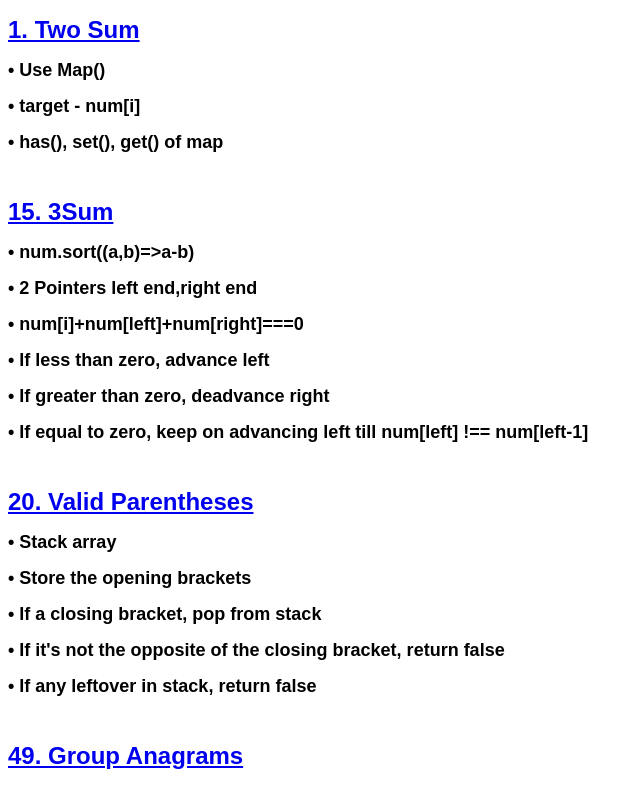
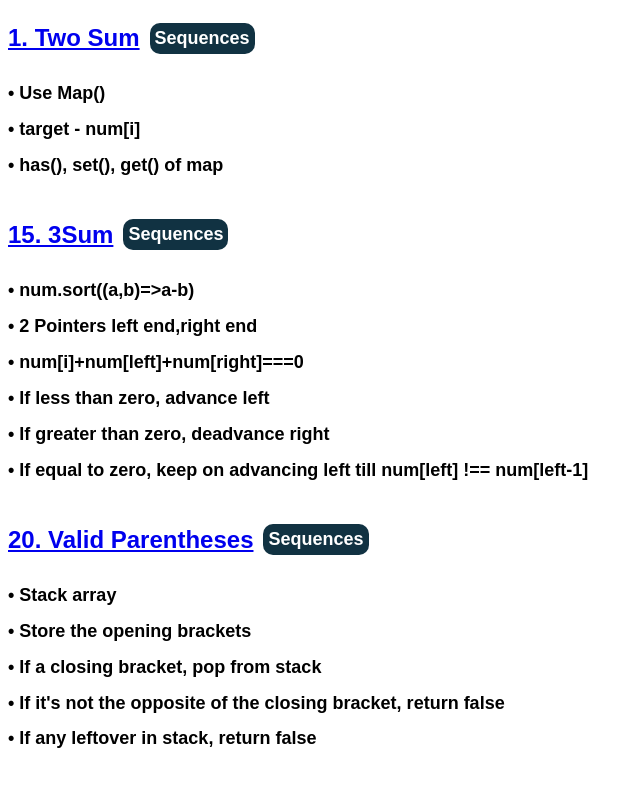
Before and after one commit to KnotScientific/LC-Progress, a React (Create React App) app: page / in a window 1280 px wide. Shown: the top 787 px of the page, without its empty margins (0-643 px from the left). Built offline with nearby package versions, Linux system fonts and the light colour scheme.

Commit message:
added groups

```diff
--- a/src/App.js
+++ b/src/App.js
@@ -1,17 +1,40 @@
 import "./styles.css";
 export default function App() {
   let questions = require("./t.json");
+  let clicked = "Sequences";
   return (
     <div className="App">
       {questions.map(
         (question) =>
-          question.note && (
+          question.note &&
+          (!clicked || clicked === question.group) && (
             <div>
-              <h1>
-                <a
-                  href={`https://leetcode.com/problems/${question.titleSlug}/submissions/`}
-                >{`${question.questionId}. ${question.title}`}</a>
-              </h1>
+              <span
+                style={{
+                  display: "flex",
+                  flexDirection: "row",
+                  alignItems: "center"
+                }}
+              >
+                <h1>
+                  <a
+                    href={`https://leetcode.com/problems/${question.titleSlug}/submissions/`}
+                  >{`${question.questionId}. ${question.title}`}</a>
+                </h1>
+                <h2
+                  style={{
+                    margin: "10px",
+                    padding: "5px",
+                    backgroundColor: `#${question.week}1${
+                      (question.week * 3) % 9
+                    }242`,
+                    color: "white",
+                    borderRadius: "10px"
+                  }}
+                >
+                  {question.group}
+                </h2>
+              </span>
               {question.note.split(";").map((note) => (
                 <h2>• {note}</h2>
               ))}
```
